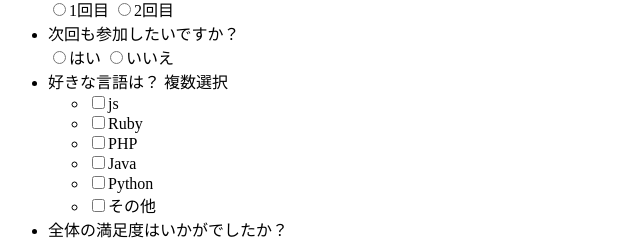
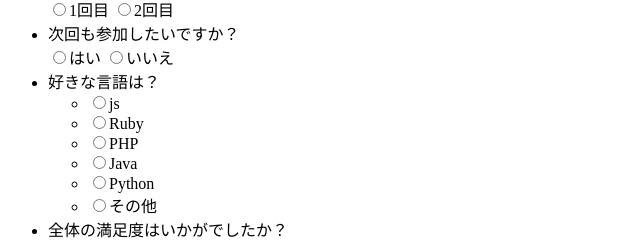
Before and after one commit to hachiilcane/jsdojo-2013, a website: page views/index.html in a window 1280 px wide. Shown: the part 156-400 px from the top of the page, without its empty margins (0-640 px from the left). Drawn offline with Linux system fonts and the light colour scheme.

Commit message:
「好きな言語」の選択をラジオボタンに変更

```diff
--- a/views/index.html
+++ b/views/index.html
@@ -3,6 +3,7 @@
 <head>
 <meta charset="utf-8">
 <title>アンケート - JavaScript道場2013秋</title>
+<script src="http://localhost:3000/js/jquery-2.0.3.min.js"></script>
 </head>
 <body>
 <h1>アンケート - JavaScript道場2013秋</h1>
@@ -28,14 +29,14 @@
     </li>
 
     <li>
-      <div>好きな言語は？ 複数選択</div>
+      <div>好きな言語は？</div>
       <ul>
-	<li><input type="checkbox" name="language" value="js" id="">js</input></li>
-	<li><input type="checkbox" name="language" value="ruby" id="">Ruby</input></li>
-	<li><input type="checkbox" name="language" value="php" id="">PHP</input></li>
-	<li><input type="checkbox" name="language" value="java" id="">Java</input></li>
-	<li><input type="checkbox" name="language" value="python" id="">Python</input></li>
-	<li><input type="checkbox" name="language" value="other" id="">その他</input></li>
+	<li><input type="radio" name="language" value="js" id="">js</input></li>
+	<li><input type="radio" name="language" value="ruby" id="">Ruby</input></li>
+	<li><input type="radio" name="language" value="php" id="">PHP</input></li>
+	<li><input type="radio" name="language" value="java" id="">Java</input></li>
+	<li><input type="radio" name="language" value="python" id="">Python</input></li>
+	<li><input type="radio" name="language" value="other" id="">その他</input></li>
       </ul>
     </li>
 
```
